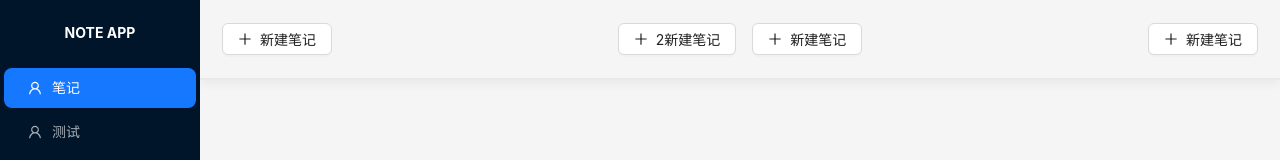
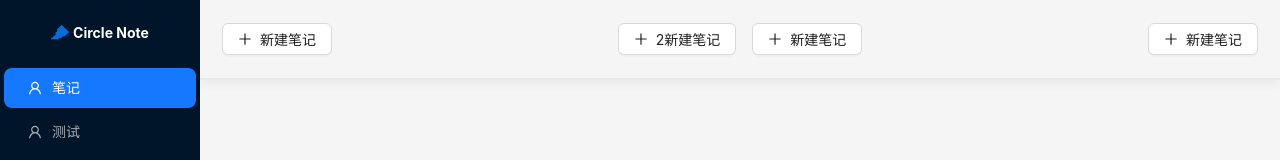
Before and after one commit to Circkoooooo/note-app, a React app: page /#/home in a window 1280 px wide. Shown: the top 160 px of the page. Built offline with nearby package versions, Linux system fonts and the light colour scheme.

Commit message:
fix: fix Logo

```diff
--- a/src/components/Logo.tsx
+++ b/src/components/Logo.tsx
@@ -1,5 +1,8 @@
+import { BookFilled, HighlightFilled } from '@ant-design/icons'
 import React, { useMemo } from 'react'
+import { useNavigate } from 'react-router-dom'
 import styled from 'styled-components'
+import { COLOR_MAIN } from '../lib/antd.color'
 
 interface LogoProps {
 	direction: 'column' | 'row'
@@ -19,6 +22,7 @@ const LogoBlock = styled.div`
 	height: 100%;
 `
 const Logo: React.FC<LogoProps> = ({ direction }) => {
+	const navigate = useNavigate()
 	const isRow = useMemo(() => {
 		return direction === 'row'
 	}, [direction])
@@ -28,9 +32,19 @@ const Logo: React.FC<LogoProps> = ({ direction }) => {
 			style={{
 				width: isRow ? 'auto' : '100%',
 				height: isRow ? '100%' : '64px',
+				cursor: 'pointer',
 			}}
 		>
-			<LogoBlock>NOTE APP</LogoBlock>
+			<LogoBlock onClick={() => navigate('/')}>
+				<HighlightFilled
+					style={{
+						color: `${COLOR_MAIN}`,
+						fontSize: 18,
+						marginRight: 4,
+					}}
+				/>
+				Circle Note
+			</LogoBlock>
 		</LogoContainer>
 	)
 }
```
